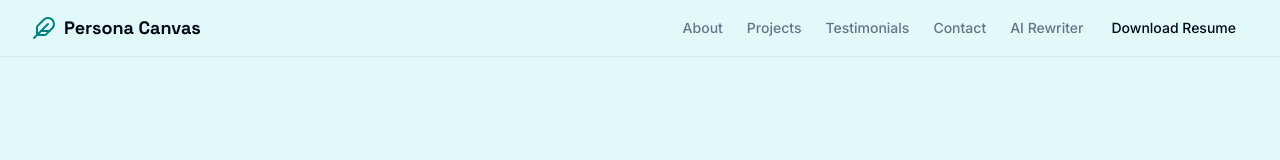
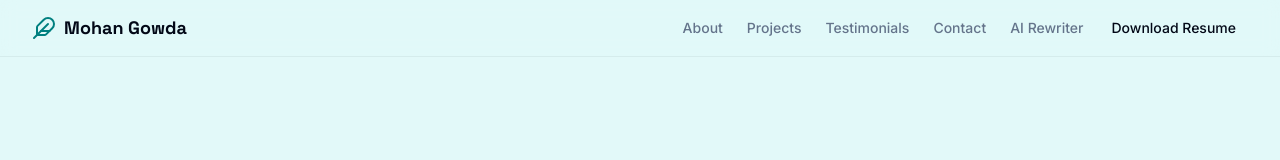
Before and after one commit to sudharshan41/Mohan-Kumar, a Next.js app: page / in a window 1280 px wide. Shown: the top 160 px of the page. Built offline with nearby package versions, Linux system fonts and the light colour scheme.

Commit message:
Make the following changes:
,

Find this element:

  <LinkComponent hre

```diff
--- a/src/app/layout.tsx
+++ b/src/app/layout.tsx
@@ -7,7 +7,7 @@ const inter = Inter({ subsets: ['latin'], variable: '--font-inter' });
 const spaceGrotesk = Space_Grotesk({ subsets: ['latin'], variable: '--font-space-grotesk' });
 
 export const metadata: Metadata = {
-  title: 'Persona Canvas',
+  title: 'Mohan Gowda',
   description: 'A personal portfolio website built with Next.js and Firebase.',
 };
 
--- a/src/components/footer.tsx
+++ b/src/components/footer.tsx
@@ -3,7 +3,7 @@ export default function Footer() {
     <footer className="bg-secondary border-t">
       <div className="container mx-auto px-4 py-6">
         <p className="text-center text-sm text-muted-foreground">
-          © {new Date().getFullYear()} Persona Canvas. All Rights Reserved.
+          © {new Date().getFullYear()} Mohan Gowda. All Rights Reserved.
         </p>
       </div>
     </footer>
--- a/src/components/header.tsx
+++ b/src/components/header.tsx
@@ -68,7 +68,7 @@ export default function Header() {
         <div className="flex flex-col gap-4 p-4">
           <Link href="/" className="flex items-center gap-2 mb-4" onClick={() => setIsSheetOpen(false)}>
             <Feather className="w-6 h-6 text-primary" />
-            <span className="font-bold font-headline text-lg">Persona Canvas</span>
+            <span className="font-bold font-headline text-lg">Mohan Gowda</span>
           </Link>
           <nav className="flex flex-col gap-2">
             {isHomePage ? navLinks.map(link => (
@@ -89,7 +89,7 @@ export default function Header() {
         <div className="flex items-center gap-4">
            <Link href="/" className="flex items-center gap-2 mr-6">
             <Feather className="w-6 h-6 text-primary" />
-            <span className="font-bold font-headline text-lg hidden sm:inline-block">Persona Canvas</span>
+            <span className="font-bold font-headline text-lg hidden sm:inline-block">Mohan Gowda</span>
           </Link>
         </div>
         <div className="flex-1 flex items-center justify-end">
```
